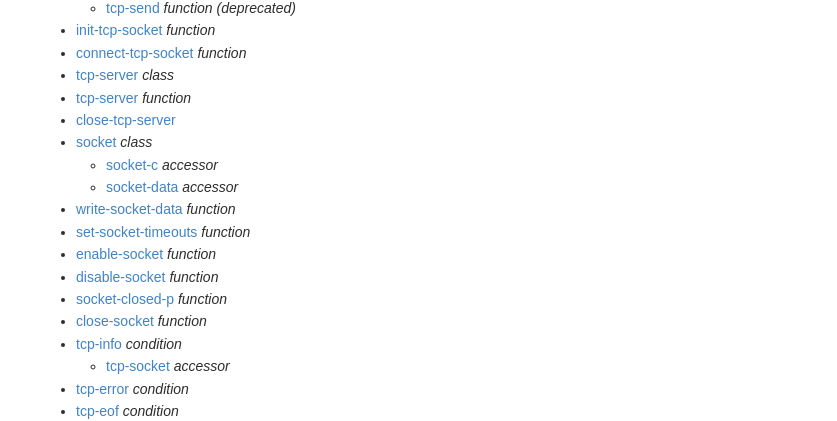
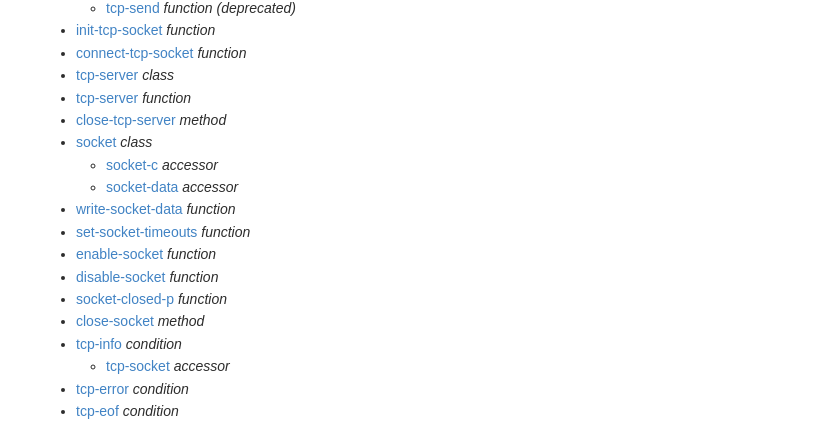
Before and after one commit to orthecreedence/cl-async, a Jekyll site: the page built from tcp.md, in a window 1280 px wide and 900 px high. Shown: the part 247-668 px from the top of the window, without its empty margins (194-1031 px from the left). Built offline with Jekyll 4.4.1, drawn with Linux system fonts in a browser that asks for light colours; Markdown is read by kramdown in place of the engine named in the settings.

Commit message:
noting methods vs functions in tcp

```diff
--- a/tcp.md
+++ b/tcp.md
@@ -15,7 +15,7 @@ while using the TCP system.
 - [connect-tcp-socket](#connect-tcp-socket) _function_
 - [tcp-server](#tcp-server-class) _class_
 - [tcp-server](#tcp-server) _function_
-- [close-tcp-server](#close-tcp-server)
+- [close-tcp-server](#close-tcp-server) _method_
 - [socket](#socket) _class_
   - [socket-c](#socket-c) _accessor_
   - [socket-data](#socket-data) _accessor_
@@ -24,7 +24,7 @@ while using the TCP system.
 - [enable-socket](#enable-socket) _function_
 - [disable-socket](#disable-socket) _function_
 - [socket-closed-p](#socket-closed-p) _function_
-- [close-socket](#close-socket) _function_
+- [close-socket](#close-socket) _method_
 - [tcp-info](#tcp-info) _condition_
   - [tcp-socket](#tcp-socket) _accessor_
 - [tcp-error](#tcp-error) _condition_
```
